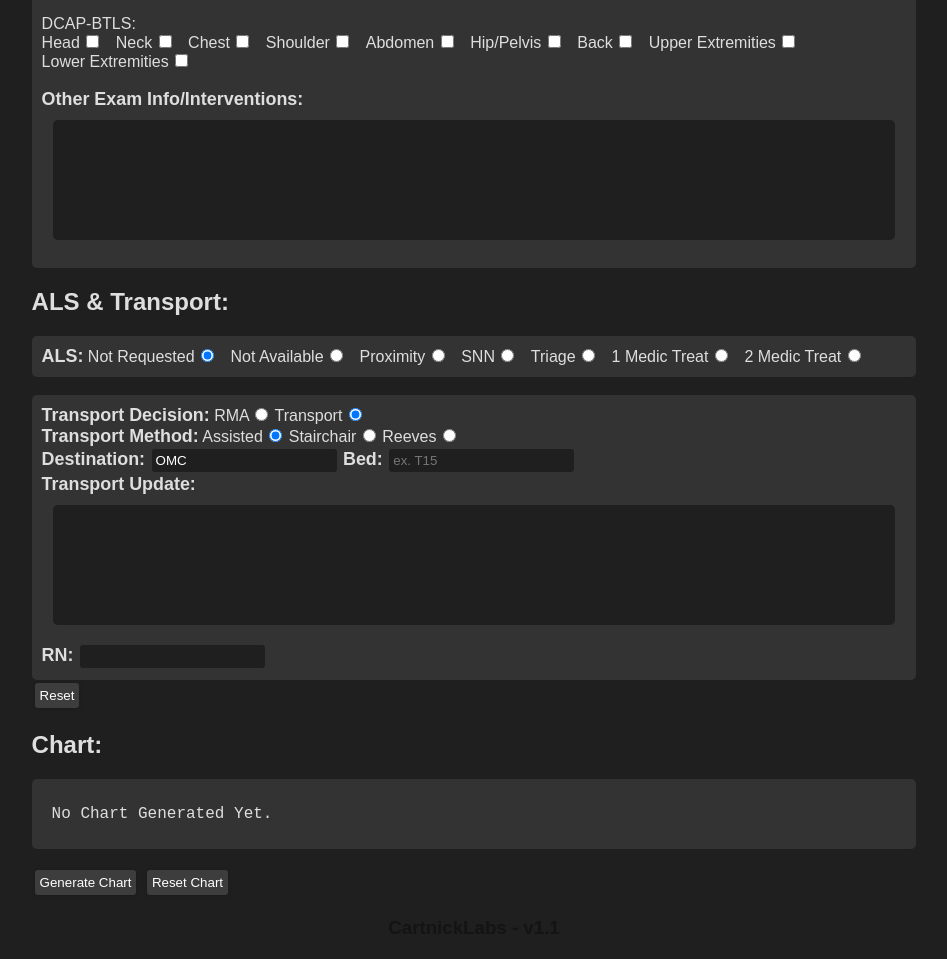
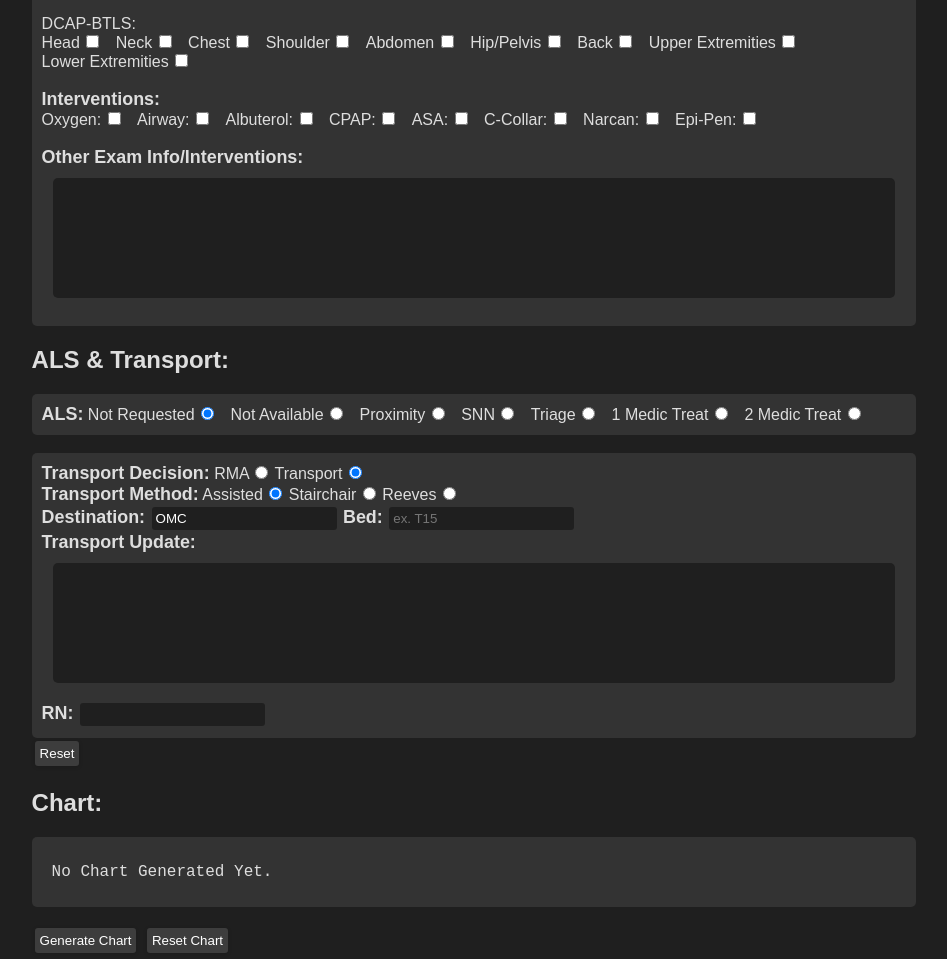
Before and after one commit to Cartnickz/Cartnickz.github.io, a plain HTML site: page chart-gen.html in a window 1280 px wide. Shown: the part 1423-2382 px from the top of the page, without its empty margins (166-1113 px from the left). Drawn offline with Linux system fonts and the light colour scheme.

Commit message:
Fixed sex bug + allowed resize

```diff
--- a/chart-gen-script.js
+++ b/chart-gen-script.js
@@ -16,6 +16,12 @@ function updateBox() {
     let age = document.getElementById('age').value;
     let sex = '';
     let dispatchOutput = "";
+
+    if (document.getElementById('male').checked) {
+        sex = 'm';
+    } else if (document.getElementById('female').checked) {
+        sex = 'f';
+    }
 
     if (!unit) unit = 'EMS';
 
@@ -59,6 +65,9 @@ function updateBox() {
     if (otherExamInfo) {
         document.getElementById('exam-output').innerHTML += "<br /><br />" + otherExamInfo;
     }
+
+    // Interventions
+    let interventions = determineInterventions();
 
     // ALS
     let alsOutput = getALSStatus();
@@ -268,18 +277,6 @@ function cpAssessment() {
     }
 
     return cpOutput;
-
-
-
-
-
-
-
-
-
-
-
-
 }
 
 
@@ -527,6 +524,22 @@ function determineTrauma() {
 }
 
 
+function determineInterventions() {
+    let oxygen = document.getElementById('oxygen').checked;
+    let airway = document.getElementById('airway').checked;
+    let albuterol = document.getElementById('albuterol').checked;
+    let cpap = document.getElementById('cpap').checked;
+    let asa = document.getElementById('asa').checked;
+    let collar = document.getElementById('c-collar').checked;
+    let narcan = document.getElementById('narcan').checked;
+    let epipen = document.getElementById('epi-pen').checked;
+
+    let interventionsOutput = "";
+
+    if (oxygen) {}
+}
+
+
 function getALSStatus() {
     let ALSSelect = document.querySelector('input[name="ALS"]:checked');
 
@@ -608,7 +621,7 @@ function getTransportOutput(unit) {
                 // at destination
                 transportOutput += `<br /><br />At ${destination}, the patient was transferred to ${bed} without incident. Both side rails were raised. Patient care was transferred to ${destination} ${rnName} with report.`
 
-                return transportOutput
+                return transportOutput;
 
             }
         }
@@ -691,7 +704,7 @@ document.getElementById('skin-moisture').onclick = () =>
 document.getElementById('radial-strength').onclick = () =>
     rotateButton(document.getElementById('radial-strength'), ['Strong', 'Weak', 'Bounding']);
 document.getElementById('radial-regularity').onclick = () =>
-    rotateButton(document.getElementById('radial-regularity'), ['Regularly Regular', 'Regularly Irregular ', 'Irregularly Irregular']);
+    rotateButton(document.getElementById('radial-regularity'), ['Regularly Regular', 'Regularly Irregular', 'Irregularly Irregular']);
 document.getElementById('radial-rate').onclick = () =>
     rotateButton(document.getElementById('radial-rate'), ['Normal Rate', 'Bradycardic', 'Tachycardic']);
 document.getElementById('radial-equal').onclick = () =>
--- a/chart-gen-style.css
+++ b/chart-gen-style.css
@@ -56,6 +56,30 @@ button:hover {
     background-color: #141414;
 }
 
+button:active {
+    box-shadow: rgba(100, 100, 100, 10) 0px 1px 4px;
+}
+
+#reset-button {
+    color: white;
+    background-color: #3d3d3d;
+    border: none;
+    padding: 5px 5px;
+    margin: 3px 3px;
+    border-radius: 3px;
+    box-shadow: rgba(0, 0, 0, 0.16) 0px 1px 4px;
+    transition: 0.3;
+}
+
+#reset-button:hover {
+    background-color: #141414;
+}
+
+#reset-button:active {
+    box-shadow: rgba(0, 0, 0, 0) 0px 0px 0px;
+}
+
+
 .fields {
     background-color: #333333;
     padding: 10px 10px 10px 10px;
@@ -92,7 +116,8 @@ footer h3 {
 
 .custom-textarea {
     width: 95%;
-    height: 100px;
+    height: auto;
+    min-height: 100px;
     margin: 10px auto 0px auto;
     color: white;
     background-color: #1f1f1f;
@@ -105,3 +130,9 @@ footer h3 {
 #cardiac-assessment {
     display: none;
 }
+
+#reset {
+    display: inline-block;
+    margin: 10px auto 0px auto;
+    justify-self: center;
+}
--- a/chart-gen.html
+++ b/chart-gen.html
@@ -21,21 +21,21 @@
                         <!--Unit-->
                         <label class="bold-label">
                             Unit:
-                            <input type="text" id="unit" name="unit" placeholder="ex. 539"/>
+                            <input type="text" id="unit" name="unit" placeholder="ex. 539" />
                         </label>
                         <br />
 
                         <!--Nature-->
                         <label class="bold-label">
                             Nature:
-                            <input type="text" id="nature" name="nature" placeholder='ex. cardiac'/>
+                            <input type="text" id="nature" name="nature" placeholder='ex. cardiac' />
                         </label>
                         <br />
 
                         <!--Age-->
                         <label class="bold-label">
                             Patient Age:
-                            <input type="text" id="age" name="age" placeholder="ex. 65"/>
+                            <input type="text" id="age" name="age" placeholder="ex. 65" />
                         </label>
                         <br />
 
@@ -142,8 +142,9 @@
                         <br />
 
                         <!--Location-->
-                        <label for="found-location" class="bold-label" >Location:</label>
-                        <input type="text" id="found-location" name="found-location" placeholder="ex. at their kitchen table" />
+                        <label for="found-location" class="bold-label">Location:</label>
+                        <input type="text" id="found-location" name="found-location"
+                            placeholder="ex. at their kitchen table" />
                         <br />
 
                         <!--Accompanied By-->
@@ -162,6 +163,7 @@
                     </div>
                 </div>
 
+                <!--HPI-->
                 <div class="container">
                     <h2>HPI:</h2>
                     <div id="HPI-fields" class="fields">
@@ -251,7 +253,8 @@
                                 <input id="cp-location" name="cp-location" type="text" placeholder="ex. mid-sternal">
                             </label>
                             <label for="cp-radiating">Radiating?</label>
-                            <input id="cp-radiating" name="cp-radiating" type="text" placeholder="ex. down the left arm">
+                            <input id="cp-radiating" name="cp-radiating" type="text"
+                                placeholder="ex. down the left arm">
                             <div class="select-box">
                                 <label for="cp-reproducible">Reproducible on palpation?</label>
                                 <input type="checkbox" id="cp-reproducible" name="cp-reproducible"
@@ -288,13 +291,11 @@
                             </div>
                             <div class="select-box">
                                 <label for="past-lvad">LVAD?</label>
-                                <input type="checkbox" id="cp-hx-lvad" name="cardiac-hx"
-                                    value="cp-hx-lvad">
+                                <input type="checkbox" id="cp-hx-lvad" name="cardiac-hx" value="cp-hx-lvad">
                             </div>
                             <div class="select-box">
                                 <label for="past-anxiety">Anxiety?</label>
-                                <input type="checkbox" id="cp-hx-anxiety" name="cardiac-hx"
-                                    value="cp-hx-anxiety">
+                                <input type="checkbox" id="cp-hx-anxiety" name="cardiac-hx" value="cp-hx-anxiety">
                             </div>
                             <br />
                             <label for="cp-other">Other Chest Pain Info: </label>
@@ -311,6 +312,7 @@
                     </div>
                 </div>
 
+                <!--Exam-->
                 <div class="container">
                     <h2>Exam:</h2>
                     <div id="exam-fields" class="fields">
@@ -432,6 +434,50 @@
 
                         <br /><br />
 
+                        <!--Interventions-->
+                        <p class="bold-label">Interventions:</p>
+                        <br />
+                        <div class="select-box">
+                            <label for="oxygen">Oxygen:</label>
+                            <input type="checkbox" id="oxygen" name="interventions" value="oxygen">
+                        </div>
+
+                        <div class="select-box">
+                            <label for="airway">Airway:</label>
+                            <input type="checkbox" id="airway" name="interventions" value="airway">
+                        </div>
+
+                        <div class="select-box">
+                            <label for="albuterol">Albuterol:</label>
+                            <input type="checkbox" id="albuterol" name="interventions" value="albuterol">
+                        </div>
+                        <div class="select-box">
+                            <label for="cpap">CPAP:</label>
+                            <input type="checkbox" id="cpap" name="interventions" value="cpap">
+                        </div>
+
+                        <div class="select-box">
+                            <label for="asa">ASA:</label>
+                            <input type="checkbox" id="asa" name="interventions" value="asa">
+                        </div>
+
+                        <div class="select-box">
+                            <label for="c-collar">C-Collar:</label>
+                            <input type="checkbox" id="c-collar" name="interventions" value="c-collar">
+                        </div>
+
+                        <div class="select-box">
+                            <label for="narcan">Narcan:</label>
+                            <input type="checkbox" id="narcan" name="interventions" value="narcan">
+                        </div>
+
+                        <div class="select-box">
+                            <label for="epi-pen">Epi-Pen:</label>
+                            <input type="checkbox" id="epi-pen" name="interventions" value="epi-pen">
+                        </div>
+
+                        <br /><br />
+
                         <!--Other Information-->
                         <label for="other-exam" class="bold-label">Other Exam Info/Interventions:</label>
                         <br />
@@ -441,6 +487,7 @@
                     </div>
                 </div>
 
+                <!--ALS-->
                 <div class="container">
                     <h2>ALS & Transport:</h2>
                     <div id="als-fields" class="fields">
@@ -488,6 +535,7 @@
 
                 <br />
 
+                <!--Transport-->
                 <div class="container">
                     <div id="transport-fields" class="fields">
                         <!--RMA vs Transport-->
@@ -530,13 +578,10 @@
                         <label for="rn-name" class="bold-label">RN:</label>
                         <input type="text" id="rn-name" name="rn-name">
                     </div>
-
-                    <button id='reset' type="button">Reset</button>
-
+                    <input id="reset-button" type="reset" value="Reset" />
                 </div>
 
-        </div>
-        </form>
+            </form>
         </div>
 
         <!--Chart Generator-->
```
